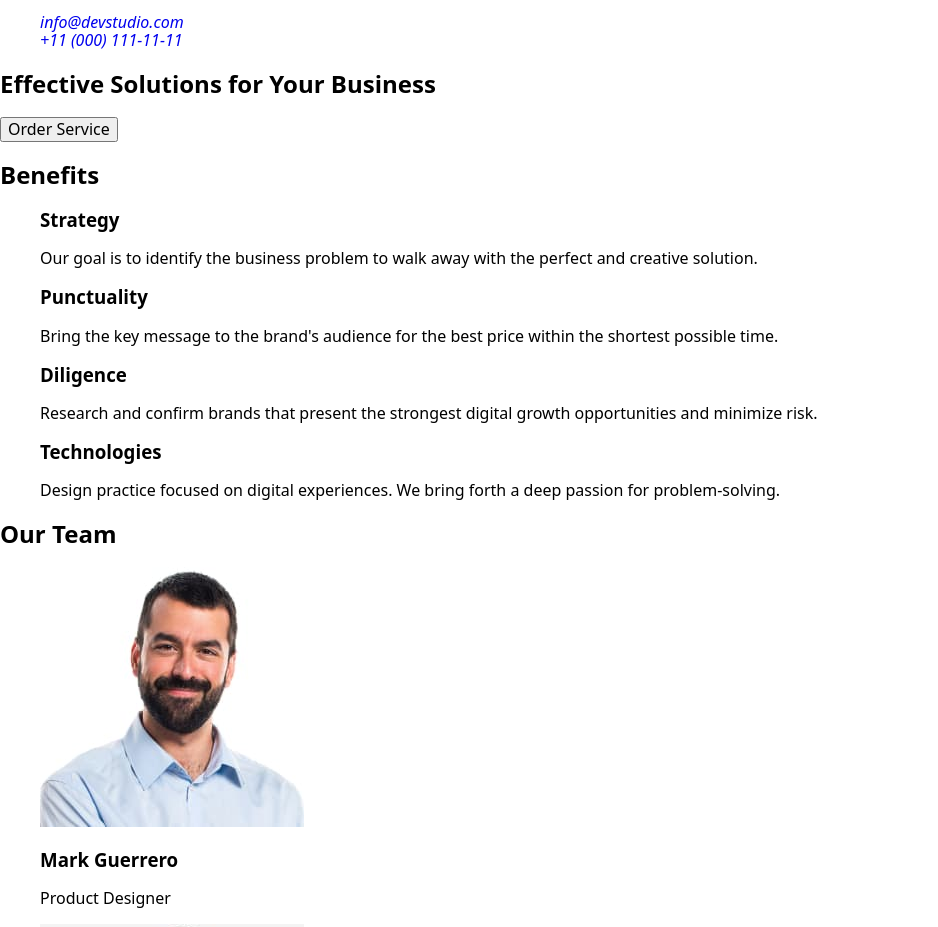
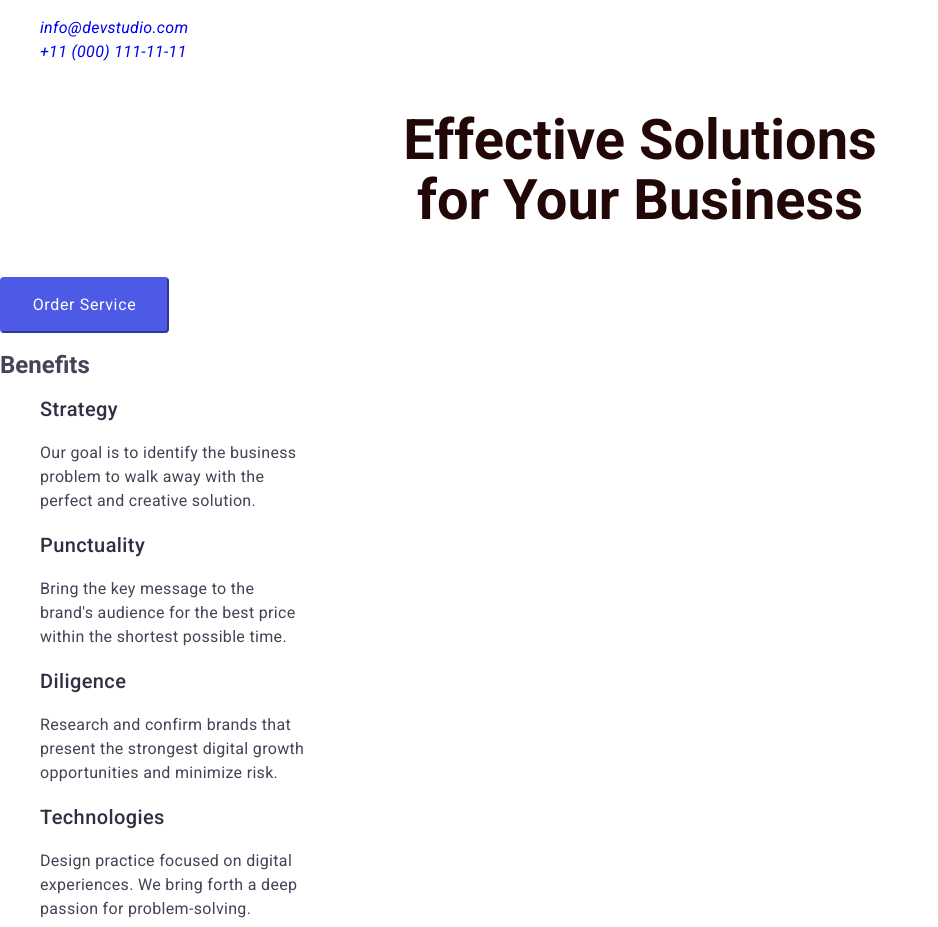
Before and after one commit to Oleksandr-Kostiuchenko/goit-markup-hw-02, a plain HTML site: page index.html in a window 1280 px wide. Shown: the part 112-1039 px from the top of the page, without its empty margins (0-938 px from the left). Drawn offline with nearby package versions, Linux system fonts and the light colour scheme; a web font is replaced by a local one.

Commit message:
add styles

```diff
--- a/css/styles.css
+++ b/css/styles.css
@@ -1,3 +1,15 @@
+body {
+    font-family: "Roboto", sans-serif;
+    font-size: 16px;
+    line-height: 24px;
+    letter-spacing: 2%;
+    color: #434455;
+}
+
+button {
+    cursor: pointer;
+}
+
 a {
     text-decoration: none;
 }
@@ -54,3 +66,104 @@ ul {
     color: #404bbf;
     text-decoration: underline;
 }
+
+.email-link,
+.phone-link {
+    font-family: "Roboto", sans-serif;
+    font-weight: 400;
+    font-size: 16px;
+    line-height: 1.5;
+    letter-spacing: 0.02em;
+}
+
+.email-link:hover,
+.phone-link:hover {
+    font-weight: 400;
+    font-size: 16px;
+    line-height: 1.5;
+    letter-spacing: 0.02em;
+    color: #404bbf;
+}
+
+.main-title {
+    font-weight: 700;
+    font-size: 56px;
+    line-height: 60px;
+    letter-spacing: 2%;
+    text-align: center;
+    color: #220707;
+}
+
+.main-button {
+    border-radius: 4px;
+    border-color: #4d5ae5;
+    width: 169px;
+    height: 56px;
+    background: #4d5ae5;
+    line-height: 1.5;
+    letter-spacing: 0.04em;
+    color: #fff;
+}
+
+.main-button:hover {
+    box-shadow: 0 4px 4px 0 rgba(0, 0, 0, 0.15);
+    background: #404bbf;
+}
+
+.benefits-title {
+    font-weight: 500;
+    font-size: 20px;
+    line-height: 1.2;
+    letter-spacing: 0.02em;
+    color: #2e2f42;
+}
+
+.benefits-text {
+    font-weight: 400;
+    font-size: 16px;
+    line-height: 1.5;
+    letter-spacing: 0.02em;
+}
+
+.name-title {
+    font-weight: 500;
+    font-size: 20px;
+    line-height: 1.2;
+    letter-spacing: 0.02em;
+    color: #2e2f42;
+}
+
+.description-team {
+    font-weight: 400;
+    font-size: 16px;
+    line-height: 1.5;
+    letter-spacing: 0.02em;
+}
+
+.team-title {
+    font-weight: 700;
+    font-size: 36px;
+    letter-spacing: 2%;
+}
+
+.name-title {
+    font-weight: 500;
+    font-size: 20px;
+    line-height: 1.2;
+    letter-spacing: 0.02em;
+    color: #2e2f42;
+}
+
+.description-team {
+    font-weight: 400;
+    font-size: 16px;
+    line-height: 1.5;
+    letter-spacing: 0.02em;
+    color: #434455;
+}
+
+.footer-text {
+    line-height: 1.5;
+    letter-spacing: 0.02em;
+    color: #f4f4fd;
+}
--- a/index.html
+++ b/index.html
@@ -34,17 +34,17 @@
 
         <address>
             <ul>
-                <li><a href="mailto:info@devstudio.com">info@devstudio.com</a></li>
-                <li><a href="tel:+110001111111">+11 (000) 111-11-11</a></li>
+                <li><a class="email-link" href="mailto:info@devstudio.com">info@devstudio.com</a></li>
+                <li><a class="phone-link" href="tel:+110001111111">+11 (000) 111-11-11</a></li>
             </ul>
         </address>
     </header>
 
     <main>
         <section class="Site-top-section">
-            <h1>Effective Solutions for Your Business</h1>
+            <h1 class="main-title">Effective Solutions <br>for Your Business</h1>
 
-            <button type="button">Order Service</button>
+            <button class="main-button" type="button">Order Service</button>
         </section>
 
         <section class="benefits-section">
@@ -52,33 +52,34 @@
 
             <ul>
                 <li>
-                    <h3>Strategy</h3>
-                    <p>Our goal is to identify the business problem to walk away with the perfect and creative solution.</p>
+                    <h3 class="benefits-title">Strategy</h3>
+                    <p class="benefits-text">Our goal is to identify the business <br> problem to walk away with the <br> perfect and creative solution.</p>
                 </li>
                 <li>
-                    <h3>Punctuality</h3>
-                    <p>Bring the key message to the brand's audience for the best price within the shortest possible time.</p>
+                    <h3 class="benefits-title">Punctuality</h3>
+                    <p class="benefits-text">Bring the key message to the <br> brand's audience for the best price <br> within the shortest possible time.</p>
                 </li>
                 <li>
-                    <h3>Diligence</h3>
-                    <p>Research and confirm brands that present the strongest digital growth opportunities and minimize risk.</p>
+                    <h3 class="benefits-title">Diligence</h3>
+                    <p class="benefits-text">Research and confirm brands that <br>present the strongest digital growth <br>opportunities and minimize risk.</p>
                 </li>
                 <li>
-                    <h3>Technologies</h3>
-                    <p>Design practice focused on digital experiences. We bring forth a deep passion for problem-solving.</p>
+                    <h3 class="benefits-title">Technologies</h3>
+                    <p class="benefits-text">Design practice focused on digital <br> experiences. We bring forth a deep <br> passion for problem-solving.</p>
                 </li>
             </ul>
         </section>
 
         <section class="team-section">
-            <h2>Our Team</h2>
+            <h2 class="team-title">Our Team</h2>
 
             <ul>
-                <li>
+                <li class="mark">
                     <img width="264" src="./images/mark.jpg" alt="Photo of Mark Guerrero, product Designer">
-                    <h3>Mark Guerrero</h3>
-                    <p>Product Designer</p>
+                    <h3 class="name-title">Mark Guerrero</h3>
+                    <p class="description-team">Product Designer</p>
                 </li>
+                <br>
                 <li>
                     <img width="264" src="./images/tom.jpg" alt="Photo of Tom Ford, Frontend Developer">
                     <h3>Tom Ford</h3>
@@ -134,9 +135,9 @@
     </main>
 
     <footer>
-        <a href="./index.html">WebStudio</a>
+        <a class="logo" href="./index.html">WebStudio</a>
 
-        <p>Increase the flow of customers and sales for your business with digital marketing & growth solutions.</p>
+        <p class="footer-text">Increase the flow of customers and <br> sales for your business with digital <br>marketing & growth solutions.</p>
 
     </footer>
 </body>
```
